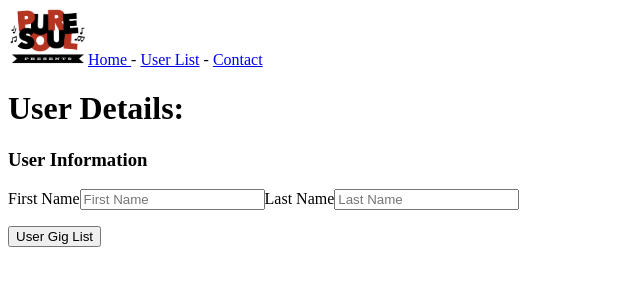
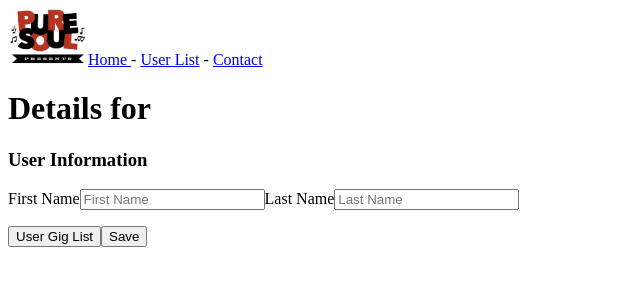
Before and after one commit to elijahsamuels/puresoulpresents-frontend, a React (Create React App) app: page /users/1 in a window 1280 px wide. Shown: the top 300 px of the page, without its empty margins (0-640 px from the left). Built offline with nearby package versions, Linux system fonts and the light colour scheme; no server answers.

Commit message:
beginning to build Save User Edits functionality. Patch request

```diff
--- a/src/components/userComponents/UserInfo.js
+++ b/src/components/userComponents/UserInfo.js
@@ -50,6 +50,7 @@ const UserInfo = (props) => {
       </p>
       <p>
         <button href="userGigList">User Gig List</button>
+        <button href="userSaveEdits">Save</button>
       </p>
     </div>
   );
--- a/src/pages/UserDetails.js
+++ b/src/pages/UserDetails.js
@@ -13,44 +13,20 @@ function UserDetails(props) {
 
     const [localUser, setLocalUser] = useState(null);
 
-    console.log("props.user: ", props.user)
-
     useEffect(() => {
-        // console.log("props in UserDetails: ", props.user.id)
         setLocalUser(props.fetchUserData(props.match.params.id))
-        // setLocalUser(props.fetchUserData())
     }, [])
-
-
-        // console.log("props.fetchUserData():", props.fetchUserData())
-        // console.log("UserDetails useEffect has run successfully")
-
-        //     // {
-        //     //     id: 123,
-        //     //     first_name: "JohnTEST",
-        //     //     last_name: "DoeTEST",
-        //     //     phone: "1234567890",
-        //     //     email: "johndoe@TEST.com",
-        //     //     city: "LondonTEST",
-        //     //   },
 
     return (
         <div className="userDetails">
 
-            <h1>User Details: </h1>
-            {/* User name: {props.user.first_name} */}
-            {/* {console.log("In UserDetails, props.user: ", props.user)} */}
-            {/* {console.log("In UserDetails, props.user: ", props.user.first_name)} */}
-
-            {/* <UserPhoto /> */}
+            <h1>Details for {props.user.first_name} {props.user.last_name}</h1>
+            {/* <UserPhoto user={props.user} /> */}
             <UserInfo user={props.user} />
-            {console.log(props)}
-            {/* {console.log("UserDetails props.user: ", props.user)} */}
-            {/* <ContactInfo /> */}
-            {/* <TaxInfo />
-            <StaffInfo />
-            <PaymentInfo /> */}
-            {/* {fetchUsersList()} */}
+            {/* <ContactInfo user={props.user} /> */}
+            {/* <TaxInfo user={props.user} /> */}
+            {/* <StaffInfo user={props.user} /> */}
+            {/* <PaymentInfo user={props.user} /> */}
         </div>
     );
 }
```
